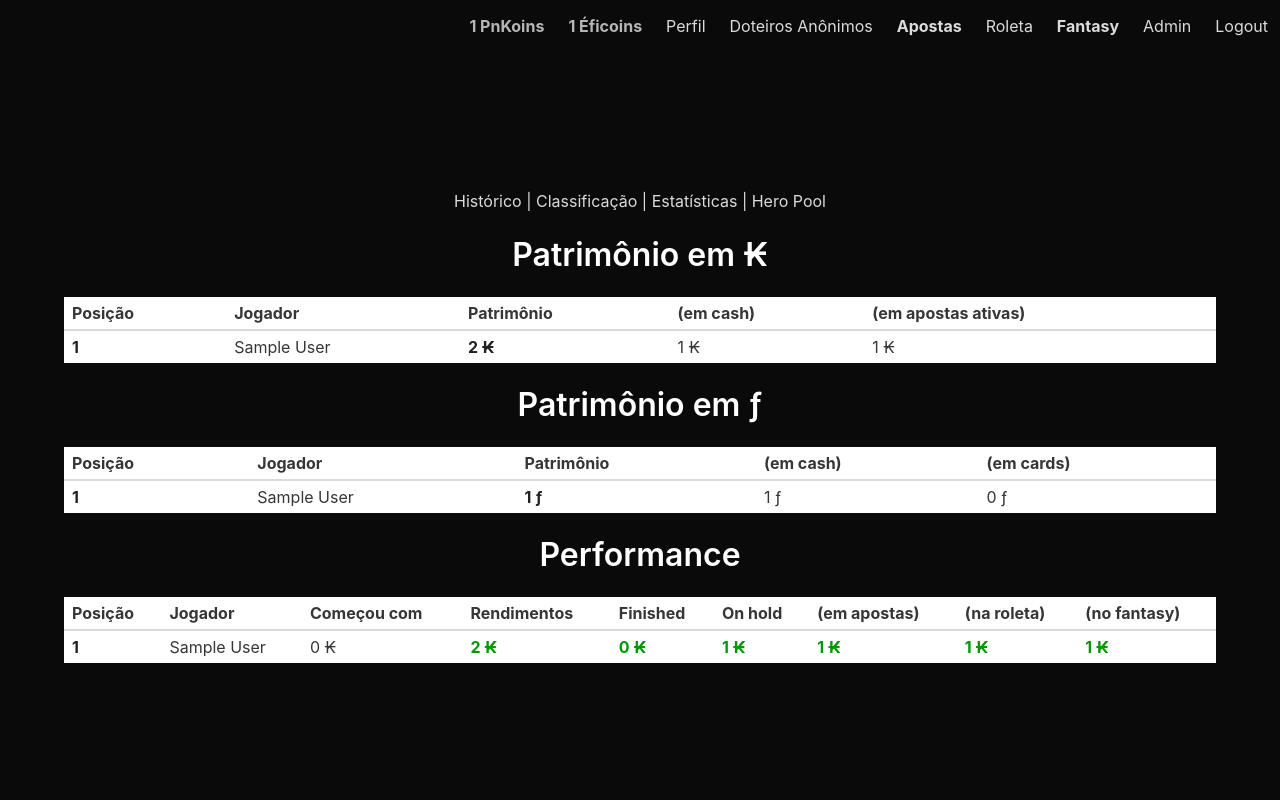
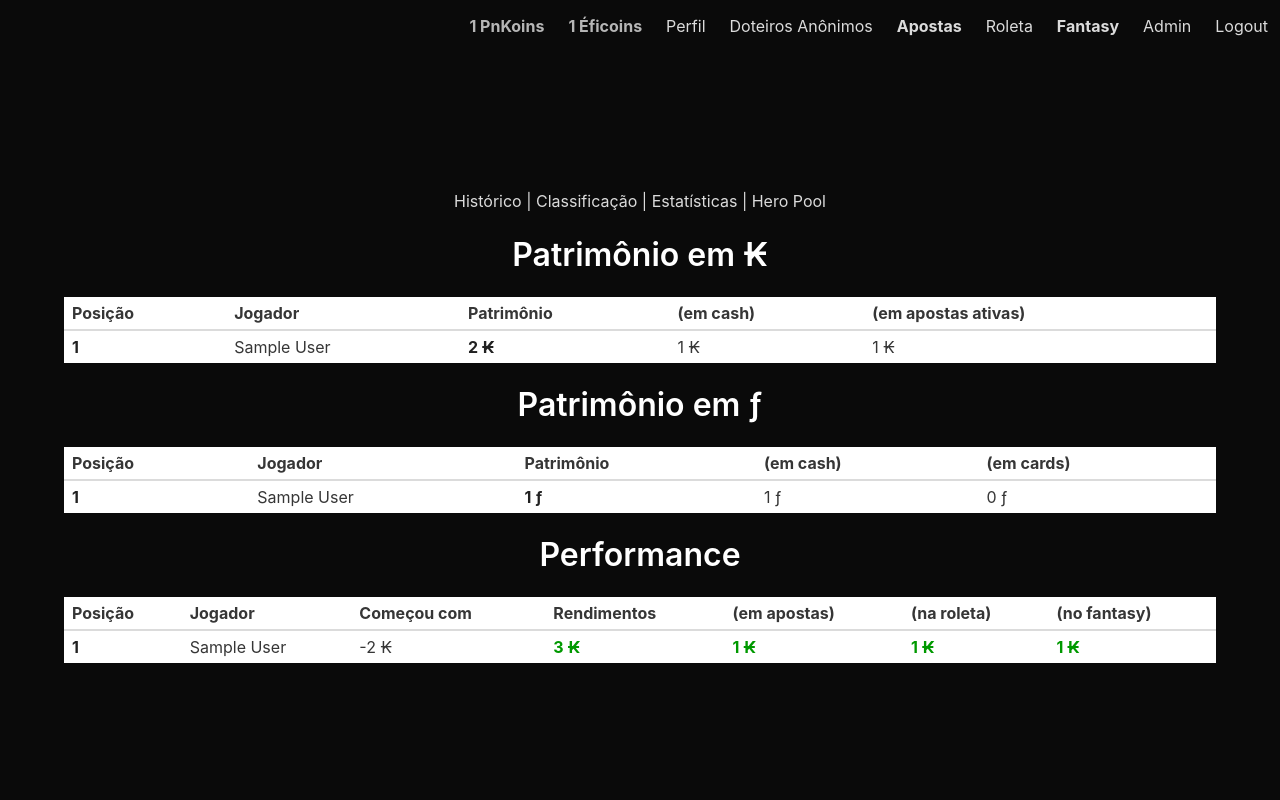
Before and after one commit to bsguedes/pnkasino, a Flask app: page /ranking in a window 1280 px wide. Run offline with Flask 2, Linux system fonts and the light colour scheme; a user stored in the database is signed in; tables that the repository leaves empty hold one stand-in row (values such as "Sample post").

Commit message:
updated ranking

```diff
--- a/main.py
+++ b/main.py
@@ -182,24 +182,18 @@ def ranking():
     users = User.query.all()
     users_payload = []
     for u, i in zip(sorted(users, key=lambda e: -e.worth()), range(len(users))):
-        finished = u.finished_bets_without_cashback()
-        on_hold = sum([b.value for b in u.bets if b.category.league.state in ['available', 'blocked']])
         cards = sum(v['sell_value'] for _, v in u.team().items())
-        total_earnings = u.earnings + u.roulette_earnings - finished
         user_object = {
             'position': i+1,
             'name': u.name,
             'profile_id': u.id,
-            'base': u.pnkoins - total_earnings + on_hold,
-            'earnings': u.earnings - finished,
-            'bets_on_hold': on_hold,
-            'finished': finished,
-            'roulette': u.roulette_earnings,
-            'fantasy': u.fantasy_earnings,
-            'total_earnings': total_earnings,
+            'base': u.pnkoins - u.total_earnings(),
+            'bets_earnings': u.bets_earnings(),
+            'roulette_earnings': u.roulette_earnings,
+            'total_earnings': u.total_earnings(),
             'rewards_earnings': u.rewards_earnings,
             'pnkoins': u.pnkoins,
-            'betted': on_hold,
+            'betted': u.bets_on_hold(),
             'cards': cards,
             'fcoins': u.fcoins,
             'fworth': u.fcoins + cards,
@@ -211,7 +205,6 @@ def ranking():
     i = 1
     for item in performance:
         item['position_performance'] = i
-        item['fantasy_earnings'] = item['fantasy']
         i += 1
 
     users_fcoins = sorted(users_payload, key=lambda e: -e['fworth'])
--- a/models/user.py
+++ b/models/user.py
@@ -2,6 +2,8 @@
 
 from flask import url_for
 from flask_login import UserMixin
+from sqlalchemy.sql.functions import session_user
+
 from app import db
 import heroes
 from models.card import Card
@@ -166,8 +168,7 @@ class User(UserMixin, db.Model):
                     if self.has_team():
                         AchievementUser.give_achievement(self.id, achievement_id)
                 elif hero_id == heroes.SPIRIT_BREAKER:
-                    print(self.earnings)
-                    if self.earnings >= 25000:
+                    if self.bets_earnings() >= 25000:
                         AchievementUser.give_achievement(self.id, achievement_id)
                 else:
                     return False
@@ -198,8 +199,17 @@ class User(UserMixin, db.Model):
     def finished_bets_without_cashback(self):
         return sum([b.value for b in self.bets if b.category.league.state == 'finished' and b.correct_winner()])
 
+    def bets_on_hold(self):
+        return sum([b.value for b in self.bets if b.category.league.state in ['available', 'blocked']])
+
+    def total_earnings(self):
+        return self.roulette_earnings + self.fantasy_earnings + self.bets_earnings()
+
     def is_admin_user(self):
         return self.is_admin == 1
+
+    def bets_earnings(self):
+        return self.earnings - self.finished_bets_without_cashback()
 
     def has_team(self):
         v = [self.card_1_id, self.card_2_id, self.card_3_id, self.card_4_id, self.card_5_id]
--- a/templates/ranking.html
+++ b/templates/ranking.html
@@ -79,8 +79,6 @@
         <th>Jogador</th>
         <th>Começou com</th>
         <th>Rendimentos</th>
-        <th>Finished</th>
-        <th>On hold</th>
         <th>(em apostas)</th>
         <th>(na roleta)</th>
         <th>(no fantasy)</th>
@@ -102,17 +100,15 @@
         {% else %}
         <td style="color:#ff0000;font-weight:bold">{{item['total_earnings']}} ₭</td>
         {% endif %}
-        <td style="color:#009900;font-weight:bold">{{item['finished']}} ₭</td>
-        <td style="color:#009900;font-weight:bold">{{item['bets_on_hold']}} ₭</td>
-        {% if item['earnings'] >= 0 %}
-        <td style="color:#009900;font-weight:bold">{{item['earnings']}} ₭</td>
+        {% if item['bets_earnings'] >= 0 %}
+        <td style="color:#009900;font-weight:bold">{{item['bets_earnings']}} ₭</td>
         {% else %}
-        <td style="color:#ff0000;font-weight:bold">{{item['earnings']}} ₭</td>
+        <td style="color:#ff0000;font-weight:bold">{{item['bets_earnings']}} ₭</td>
         {% endif %}
-        {% if item['roulette'] >= 0 %}
-        <td style="color:#009900;font-weight:bold">{{item['roulette']}} ₭</td>
+        {% if item['roulette_earnings'] >= 0 %}
+        <td style="color:#009900;font-weight:bold">{{item['roulette_earnings']}} ₭</td>
         {% else %}
-        <td style="color:#ff0000;font-weight:bold">{{item['roulette']}} ₭</td>
+        <td style="color:#ff0000;font-weight:bold">{{item['roulette_earnings']}} ₭</td>
         {% endif %}
         {% if item['rewards_earnings'] >= 0 %}
         <td style="color:#009900;font-weight:bold">{{item['rewards_earnings']}} ₭</td>
```
